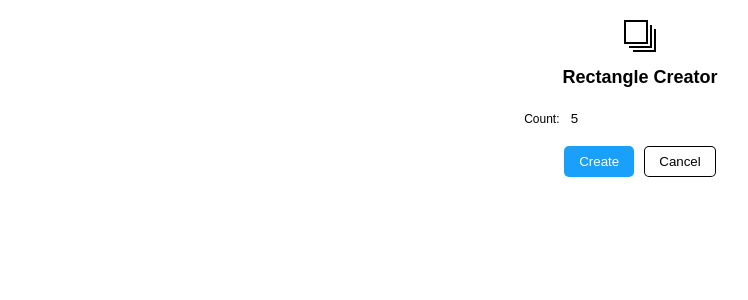
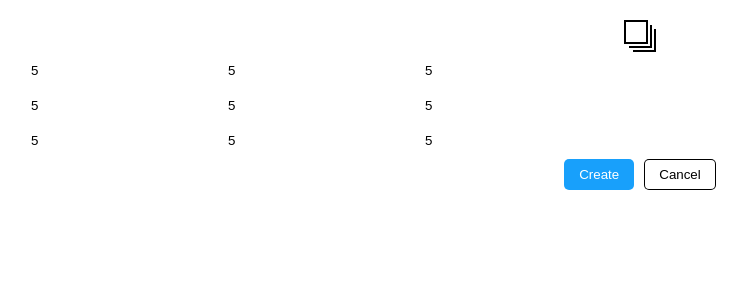
Before and after one commit to hkrnnkw/table_generator, a React app: page / in a window 1280 px wide. Shown: the top 300 px of the page, without its empty margins (0-748 px from the left). Built offline with nearby package versions, Linux system fonts and the light colour scheme.

Commit message:
create table
set up context for table

```diff
--- a/src/app/components/App.tsx
+++ b/src/app/components/App.tsx
@@ -1,30 +1,29 @@
 import * as React from 'react';
 import '../styles/ui.css';
+import Table from './Table';
+import { useCreateTable } from '../contexts/table/hooks';
 
 declare function require(path: string): any;
 
 const App = ({}) => {
-    const textbox = React.useRef<HTMLInputElement>(undefined);
-
-    const countRef = React.useCallback((element: HTMLInputElement) => {
-        if (element) element.value = '5';
-        textbox.current = element;
-    }, []);
+    const { currentTable } = useCreateTable();
 
     const onCreate = () => {
-        const count = parseInt(textbox.current.value, 10);
-        parent.postMessage({pluginMessage: {type: 'create-rectangles', count}}, '*');
+        parent.postMessage(
+            { pluginMessage: { type: 'create-table', currentTable } },
+            '*'
+        );
     };
 
     const onCancel = () => {
-        parent.postMessage({pluginMessage: {type: 'cancel'}}, '*');
+        parent.postMessage({ pluginMessage: { type: 'cancel' } }, '*');
     };
 
     React.useEffect(() => {
         // This is how we read messages sent from the plugin controller
         window.onmessage = (event) => {
-            const {type, message} = event.data.pluginMessage;
-            if (type === 'create-rectangles') {
+            const { type, message } = event.data.pluginMessage;
+            if (type === 'create-table') {
                 console.log(`Figma Says: ${message}`);
             }
         };
@@ -33,10 +32,7 @@ const App = ({}) => {
     return (
         <div>
             <img src={require('../assets/logo.svg')} />
-            <h2>Rectangle Creator</h2>
-            <p>
-                Count: <input ref={countRef} />
-            </p>
+            <Table />
             <button id="create" onClick={onCreate}>
                 Create
             </button>
--- /dev/null
+++ b/src/app/components/Table.tsx
@@ -0,0 +1,73 @@
+import * as React from 'react';
+import { TableCellType } from '../../utils/types';
+import { useCreateTable } from '../contexts/table/hooks';
+
+type TableCellProps = {
+    cell: TableCellType;
+    key: number;
+    isHead: boolean;
+};
+
+const TableCell = ({ cell, key, isHead }: TableCellProps) => {
+    const textbox = React.useRef<HTMLInputElement>(undefined);
+    const countRef = React.useCallback((element: HTMLInputElement) => {
+        if (element) element.value = '5';
+        textbox.current = element;
+    }, []);
+
+    const Input = () => (
+        <>
+            <input ref={countRef} defaultValue={cell.text} />
+            {cell.helperText && <span>{cell.helperText}</span>}
+        </>
+    );
+
+    return isHead ? (
+        <th key={key}>
+            <Input />
+        </th>
+    ) : (
+        <td key={key}>
+            <Input />
+        </td>
+    );
+};
+
+type TableRowProps = {
+    cells: TableCellType[];
+    index: number;
+};
+
+const TableRow = ({ cells, index }: TableRowProps) => (
+    <tr key={index}>
+        {cells.map((cell, j) => (
+            <TableCell cell={cell} key={j} isHead={index === 0} />
+        ))}
+    </tr>
+);
+
+const Table = () => {
+    const { currentTable } = useCreateTable();
+    const thead = currentTable.rows.shift();
+    const columns = currentTable.size.numberOfColumns;
+
+    return (
+        <table>
+            <colgroup>
+                {Array(columns).map((_, i) => (
+                    <col key={i} />
+                ))}
+            </colgroup>
+            <thead>
+                <TableRow cells={thead.cells} index={0} />
+            </thead>
+            <tbody>
+                {currentTable.rows.map((row, i) => (
+                    <TableRow cells={row.cells} index={i + 1} />
+                ))}
+            </tbody>
+        </table>
+    );
+};
+
+export default Table;
--- /dev/null
+++ b/src/app/contexts/table/constants.ts
@@ -0,0 +1,19 @@
+import { TableType } from '../../../utils/types';
+import { initTable } from '../../handlers/tableFormatter';
+
+export type State = {
+    currentTable: TableType;
+};
+
+export const initialState: State = {
+    currentTable: initTable({ numberOfColumns: 3, numberOfRows: 3 }),
+} as const;
+
+export const CREATE_TABLE_ACTIONS = {
+    SET_CURRENT_TABLE: 'CreateTableActions:setCurrentTable',
+} as const;
+
+export type CreateTableActionType = {
+    type: typeof CREATE_TABLE_ACTIONS.SET_CURRENT_TABLE;
+    payload: { currentTable };
+};
--- /dev/null
+++ b/src/app/contexts/table/hooks.tsx
@@ -0,0 +1,19 @@
+import { useContext } from 'react';
+import { TableType } from '../../../utils/types';
+import { CreateTableContext, CreateTableUpdateContext } from './index';
+import { actions } from './reducer';
+
+// tableの参照&更新
+export const useCreateTable = () => {
+    const { currentTable } = useContext(CreateTableContext);
+    const dispatch = useContext(CreateTableUpdateContext);
+
+    const setCurrentTable = (table: TableType) => {
+        dispatch(actions.setCurrentTable(table));
+    };
+
+    return {
+        currentTable,
+        setCurrentTable,
+    } as const;
+};
--- /dev/null
+++ b/src/app/contexts/table/index.tsx
@@ -0,0 +1,26 @@
+import * as React from 'react';
+import { createContext, ReactChild, useReducer, Dispatch } from 'react';
+
+export * from './constants';
+
+import { State, initialState, CreateTableActionType } from './constants';
+import { reducer } from './reducer';
+
+// 参照用context
+export const CreateTableContext = createContext<State>(initialState);
+// 更新用context
+export const CreateTableUpdateContext = createContext<
+    Dispatch<CreateTableActionType>
+>(() => {});
+
+export const CreateTableProvider = ({ children }: { children: ReactChild }) => {
+    const [state, dispatch] = useReducer(reducer, initialState);
+
+    return (
+        <CreateTableContext.Provider value={{ ...state }}>
+            <CreateTableUpdateContext.Provider value={dispatch}>
+                {children}
+            </CreateTableUpdateContext.Provider>
+        </CreateTableContext.Provider>
+    );
+};
--- /dev/null
+++ b/src/app/contexts/table/reducer.ts
@@ -0,0 +1,22 @@
+import { TableType } from '../../../utils/types';
+import {
+    State,
+    CreateTableActionType,
+    CREATE_TABLE_ACTIONS,
+} from './constants';
+
+export const actions = {
+    setCurrentTable: (table: TableType): CreateTableActionType => {
+        return {
+            type: CREATE_TABLE_ACTIONS.SET_CURRENT_TABLE,
+            payload: { currentTable: table },
+        };
+    },
+} as const;
+
+export const reducer = (state: State, action: CreateTableActionType): State => {
+    switch (action.type) {
+        case CREATE_TABLE_ACTIONS.SET_CURRENT_TABLE:
+            return { ...state, currentTable: action.payload.currentTable };
+    }
+};
--- /dev/null
+++ b/src/app/handlers/tableFormatter.ts
@@ -0,0 +1,26 @@
+import {
+    TableCellType,
+    TableRowType,
+    TableSizeType,
+    TableType,
+} from '../../utils/types';
+
+export const initTable = (size: TableSizeType, id: number = 0): TableType => {
+    const { numberOfColumns, numberOfRows } = size;
+    const cell: TableCellType = {
+        text: '',
+        color: '#000000',
+        helperText: '',
+        backgroundColor: '#FFFFFF',
+    };
+    const row: TableRowType = {
+        cells: [...Array(numberOfColumns)].map((_) => cell),
+        height: 24,
+    };
+    const table: TableType = {
+        id,
+        size,
+        rows: [...Array(numberOfRows)].map((_) => row),
+    };
+    return table;
+};
--- a/src/plugin/controller.ts
+++ b/src/plugin/controller.ts
@@ -1,13 +1,13 @@
 figma.showUI(__html__);
 
 figma.ui.onmessage = (msg) => {
-    if (msg.type === 'create-rectangles') {
+    if (msg.type === 'create-table') {
         const nodes = [];
 
         for (let i = 0; i < msg.count; i++) {
             const rect = figma.createRectangle();
             rect.x = i * 150;
-            rect.fills = [{type: 'SOLID', color: {r: 1, g: 0.5, b: 0}}];
+            rect.fills = [{ type: 'SOLID', color: { r: 1, g: 0.5, b: 0 } }];
             figma.currentPage.appendChild(rect);
             nodes.push(rect);
         }
@@ -17,10 +17,8 @@ figma.ui.onmessage = (msg) => {
 
         // This is how figma responds back to the ui
         figma.ui.postMessage({
-            type: 'create-rectangles',
+            type: 'create-table',
             message: `Created ${msg.count} Rectangles`,
         });
     }
-
-    figma.closePlugin();
 };
--- /dev/null
+++ b/src/utils/types.ts
@@ -0,0 +1,22 @@
+export type TableSizeType = {
+    numberOfColumns: number;
+    numberOfRows: number;
+};
+
+export type TableType = {
+    id: number;
+    rows: TableRowType[];
+    size: TableSizeType;
+};
+
+export type TableRowType = {
+    cells: TableCellType[];
+    height: number;
+};
+
+export type TableCellType = {
+    text: string;
+    color: string;
+    helperText?: string;
+    backgroundColor: string;
+};
```
